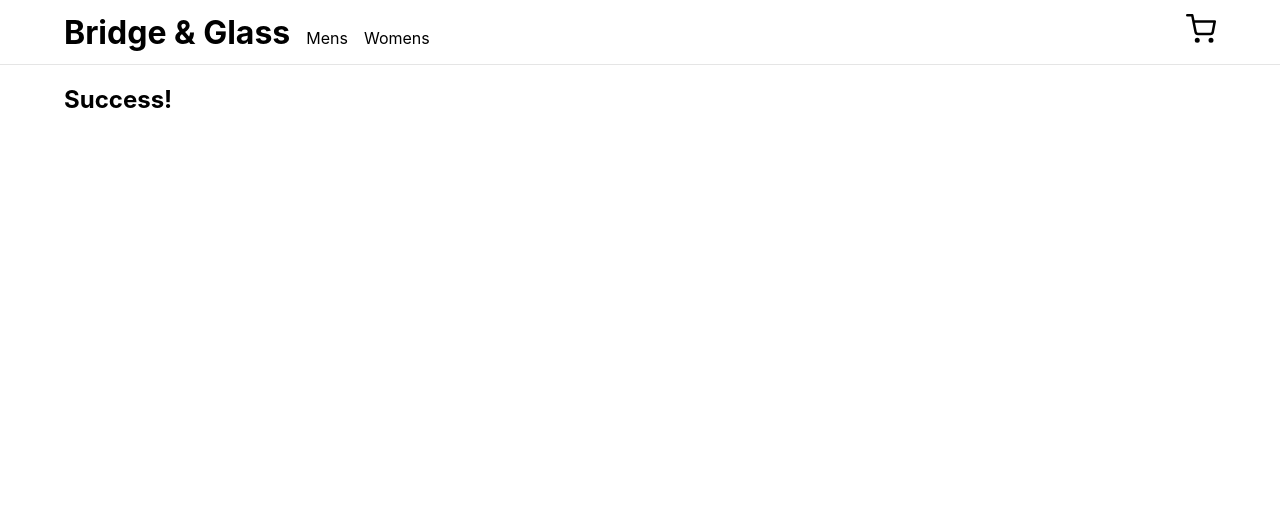
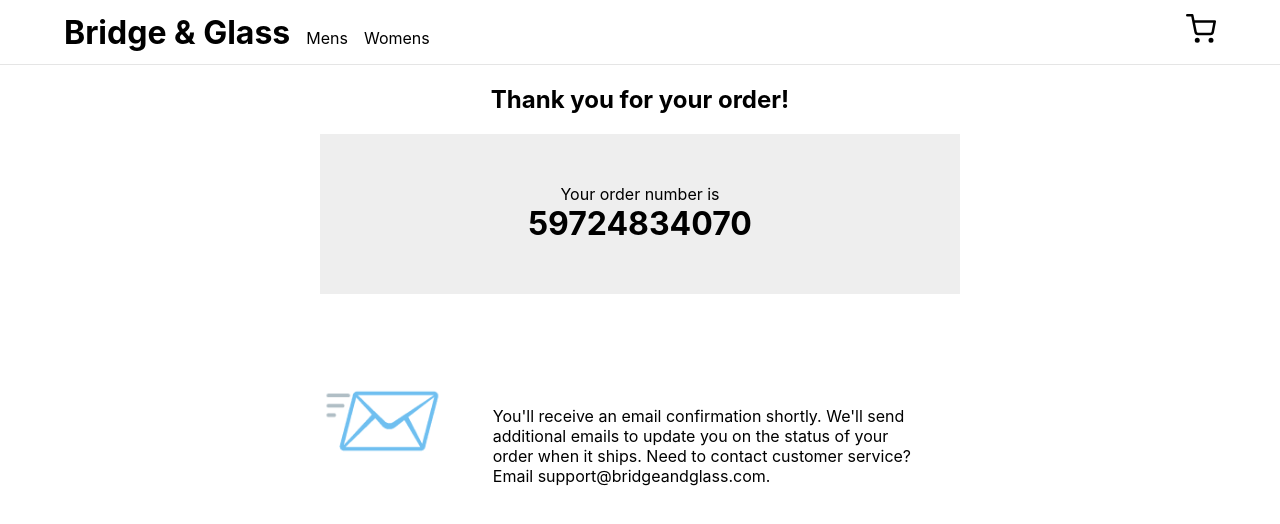
Before and after one commit to theseamusjames/ddd-example-site, a React (Create React App) app: page /checkout/success in a window 1280 px wide. Shown: the top 524 px of the page. Built offline with nearby package versions, Linux system fonts and the light colour scheme.

Commit message:
Built out the checkout success page.

```diff
--- /dev/null
+++ b/src/routes/CheckoutSuccess.css
@@ -0,0 +1,34 @@
+.checkoutSuccess {
+    display: flex;
+    flex-direction: column;
+    justify-content: center;
+    align-items: center;
+}
+
+.orderNumberContainer {
+    display: flex;
+    flex-direction: column;
+    justify-content: center;
+    align-items: center;
+    min-width: 50vw;
+    min-height: 20vh;
+    font-size: 1em;
+    text-align: center;
+    background: #EEEEEE;
+    margin-bottom: 4em;
+}
+
+.orderNumber {
+    font-size: 2em;
+    font-weight: bold;
+}
+
+.followUp {
+    width: 50vw;
+    display: flex;
+    justify-content: center;
+}
+
+.followUp .copy {
+    padding: 3em;
+}
--- a/src/routes/CheckoutSuccess.jsx
+++ b/src/routes/CheckoutSuccess.jsx
@@ -1,17 +1,36 @@
+import './CheckoutSuccess.css';
 import { useDispatch } from "react-redux";
 import {clearCart} from '../redux/cartSlice';
-import { useEffect } from "react";
+import { useEffect, useState } from "react";
 
 export default function CheckoutSuccess() {
     const dispatch = useDispatch();
+    const [orderNumber, setOrderNumber] = useState('');
 
     useEffect(() => {
         dispatch(clearCart());
+
+        // Just making up a very big fake order number
+        setOrderNumber(Math.floor( Math.random() * 99999999999 ) + 1000000000);
     }, [dispatch]);
 
     return (
         <div className='checkoutSuccess'>
-            <h2>Success!</h2>
+            <h2>Thank you for your order!</h2>
+            <div className='orderNumberContainer'>
+                <div>
+                    Your order number is
+                </div>
+                <div className='orderNumber'>
+                    {orderNumber}
+                </div>
+            </div>
+            <div className='followUp'>
+                <div style={{fontSize: 100}}>📨</div>
+                <div className='copy'>
+                    You'll receive an email confirmation shortly. We'll send additional emails to update you on the status of your order when it ships. Need to contact customer service? Email <a href='mailto:support@bridgeandglass.com'>support@bridgeandglass.com</a>.
+                </div>
+            </div>
         </div>
     );
 }
```
